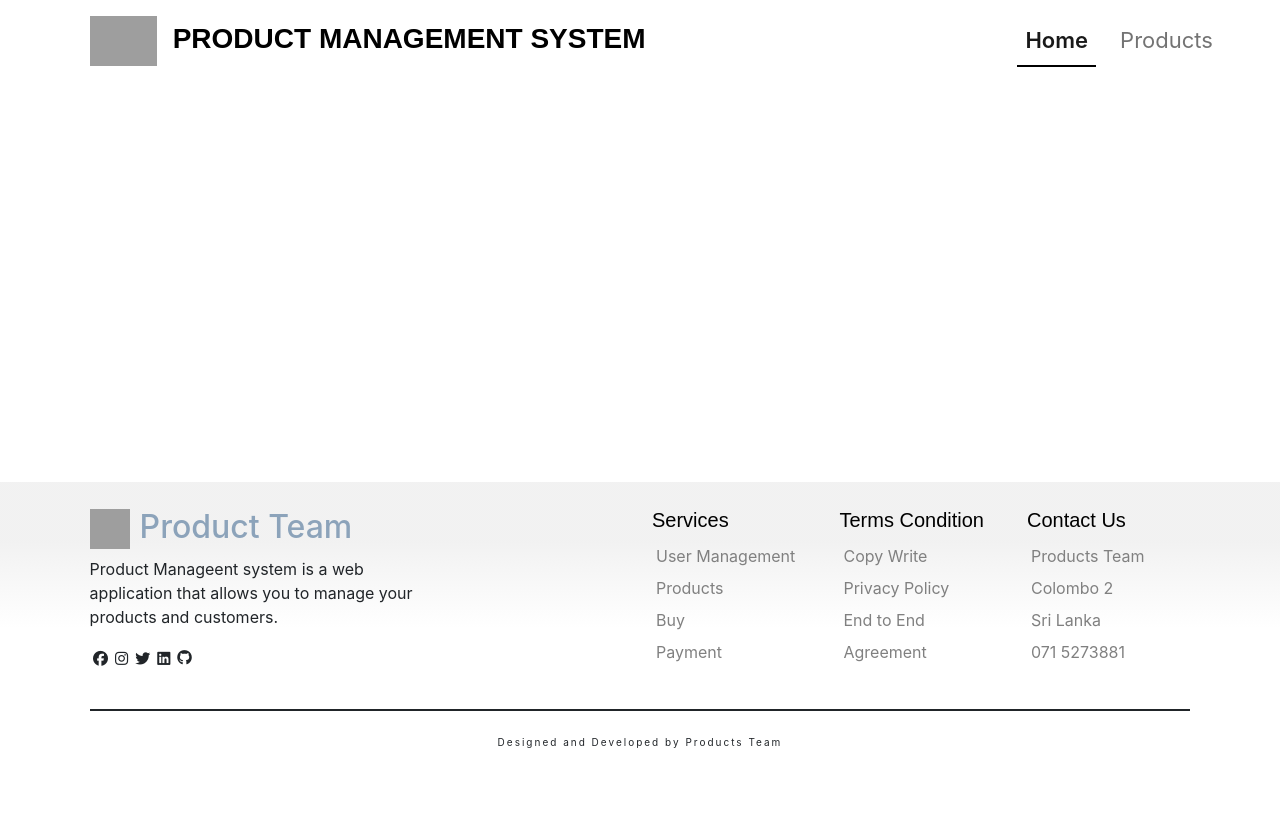
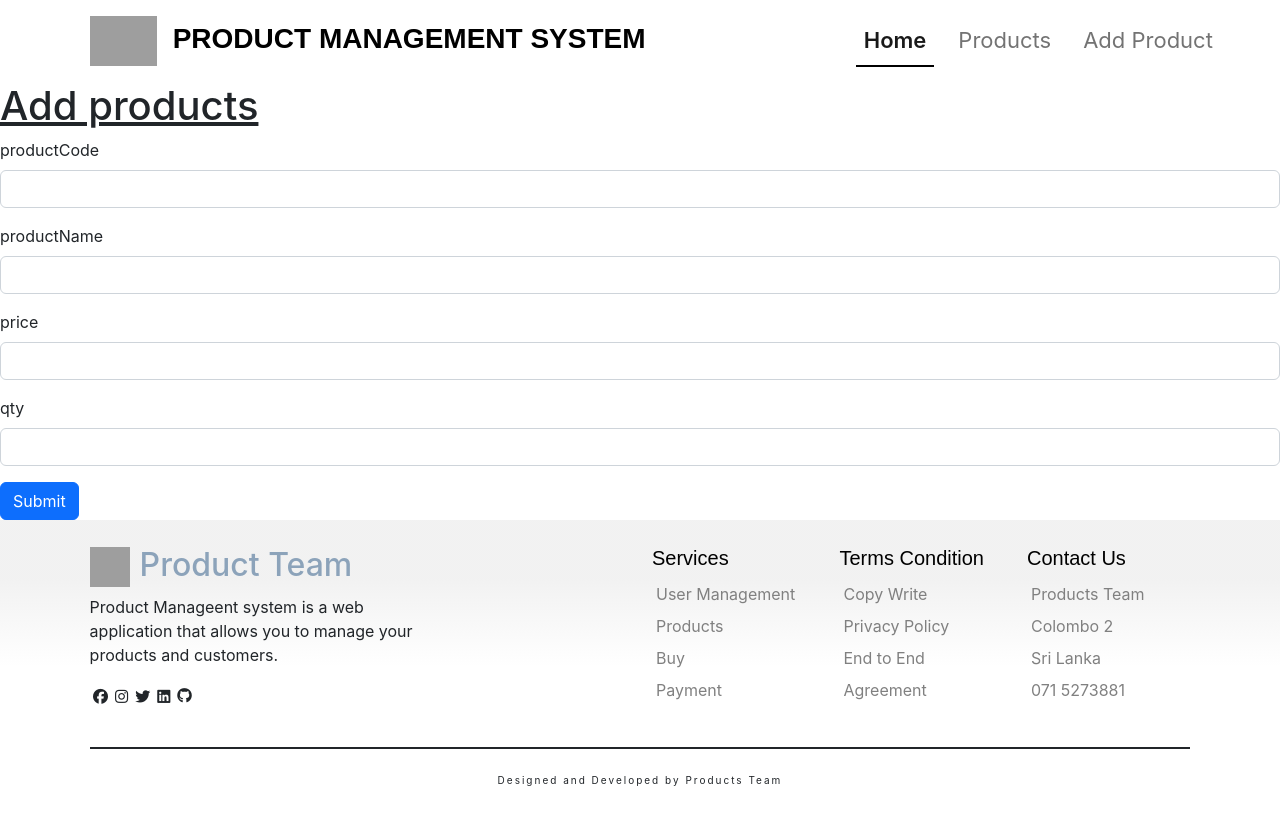
Before and after one commit to Kamindu99/product-management-system, a React (Create React App) app: page /add in a window 1280 px wide. Built offline with nearby package versions, Linux system fonts and the light colour scheme; grey boxes are pictures that could not be loaded.

Commit message:
made the addproduct frontend

```diff
--- a/src/App.js
+++ b/src/App.js
@@ -2,6 +2,7 @@ import Footer from "./components/Footer/Footer";
 import Navbar from "./components/Navbar/Navbar";
 import { Route, BrowserRouter as Router, Routes } from "react-router-dom";
 import { ProductList } from "./pages";
+import AddProduct from "./pages/ProductManagement/AddProduct";
 
 function App() {
   return (
@@ -11,6 +12,8 @@ function App() {
         <Router>
           <Routes>
             <Route path="/product" element={<ProductList />} />
+            <Route path="/add" element={<AddProduct />} />
+
           </Routes>
         </Router>
       </div>
--- a/src/components/Navbar/Navbar.js
+++ b/src/components/Navbar/Navbar.js
@@ -40,6 +40,10 @@ const Navbar = () => {
                             <a href='/product' className={`nav-link me-3 nav-link-a-text `}>Products</a>
                         </li>
 
+                        <li className="nav-item">
+                            <a href='/add' className={`nav-link me-3 nav-link-a-text `}>Add Product</a>
+                        </li>
+
                     </ul>
                 </div>
             </div>
--- /dev/null
+++ b/src/pages/ProductManagement/AddProduct.js
@@ -0,0 +1,74 @@
+import React, { useState } from 'react'
+import axios from 'axios'
+function AddProduct() {
+    const [productCode, setProductCode] = useState("");
+
+    const [productName, setProductName] = useState("");
+    const [price, setPrice] = useState("");
+    const [qty, setQty] = useState("");
+
+    async function sendData(e) {
+        e.preventDefault();
+
+        const newProduct = {
+            productCode,
+            productName,
+            price,
+            qty
+
+        }
+
+        console.log(newProduct);
+        axios.post(`http://localhost:8000/product/add`, newProduct).then(() => {
+            console.log("product added");
+            alert("product added");
+            window.location.replace("/");
+
+        }).catch((err) => {
+            alert(err);
+
+        })
+
+    }
+
+    return (
+        <div>
+            <div>
+                <form onSubmit={{ sendData }}>
+                    <h1><u>Add products</u></h1>
+                    <div className="mb-3">
+                        <label for="productCode" className="form-label">productCode</label>
+                        <input type="text" className="form-control" id="productCode" onChange={(e) => {
+                            setProductCode(e.target.value)
+                        }} />
+                    </div>
+
+                    <div className="mb-3">
+                        <label for="productName" className="form-label">productName</label>
+                        <input type="text" className="form-control" id="productName" onChange={(e) => {
+                            setProductName(e.target.value)
+                        }} />
+                    </div>
+
+                    <div className="mb-3">
+                        <label for="price" className="form-label">price</label>
+                        <input type="text" className="form-control" id="price" onChange={(e) => {
+                            setPrice(e.target.value)
+                        }} />
+                    </div>
+
+                    <div className="mb-3">
+                        <label for="qty" className="form-label">qty</label>
+                        <input type="text" className="form-control" id="qty" onChange={(e) => {
+                            setQty(e.target.value)
+                        }} />
+                    </div>
+
+                    <button type="submit" className="btn btn-primary">Submit</button>
+                </form>
+            </div>
+        </div>
+    )
+}
+
+export default AddProduct
```
Also changed, not shown: package.json (+10 -2 lines), 1 other file (tests, documents, lock files or other folders).
